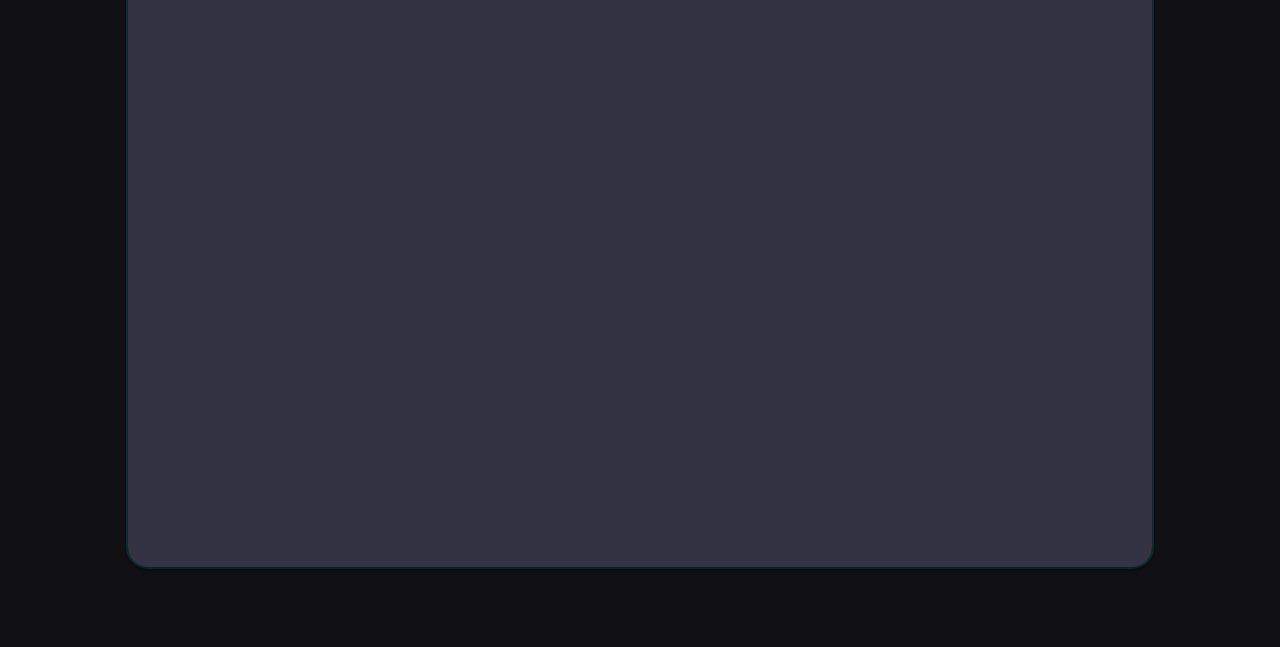
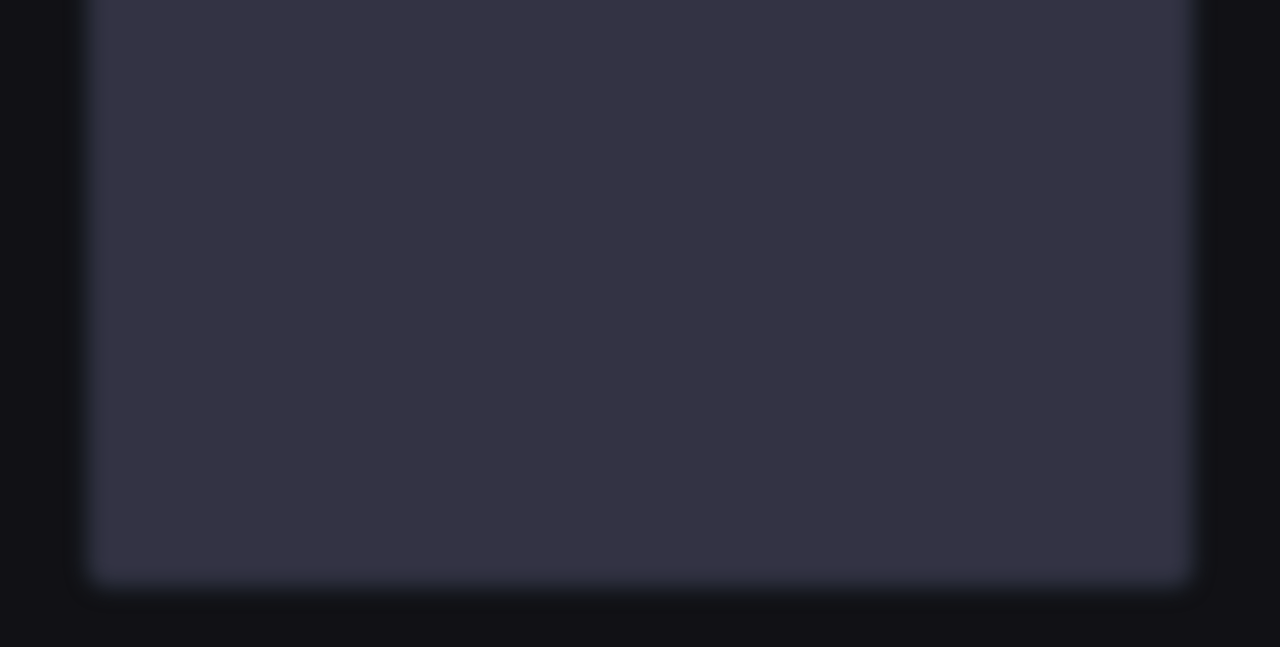
Before and after one commit to Armibule/SecretOrganisation, a plain HTML site: page index.html in a window 1280 px wide. Shown: the part 153-800 px from the top of the page. Drawn offline with Linux system fonts and the light colour scheme.

Commit message:
Update index.html

```diff
--- a/index.html
+++ b/index.html
@@ -2,6 +2,7 @@
   <head>
     <title>Organisation's website</title>
     <style type="text/css">
+
   body {
     display: flex;
     background: #111115;
@@ -9,6 +10,8 @@
     align-items: center;
     justify-content: center;
     margin: 0;
+    color: white;
+    font-family: "arial";
   }
 
   #main {
@@ -19,10 +22,19 @@
     border-radius: 20px;
     box-shadow: 0 2px 4px black;
     outline: solid 2px #0ff2;
+    padding: 20px 40px;
+  }
+
+  .secret {
+    filter: blur(10px);
+    user-select: none;
+    pointer-events: none;
   }
 </style>
   </head>
   <body>
-    <div id="main"></div>
+    <div id="main" class="secret">
+      <h1>Salut</h1>
+    </div>
   </body>
 </html>
```
